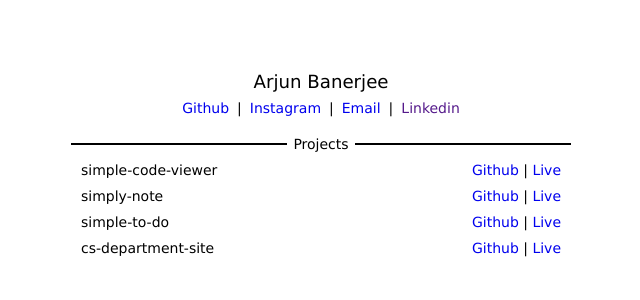
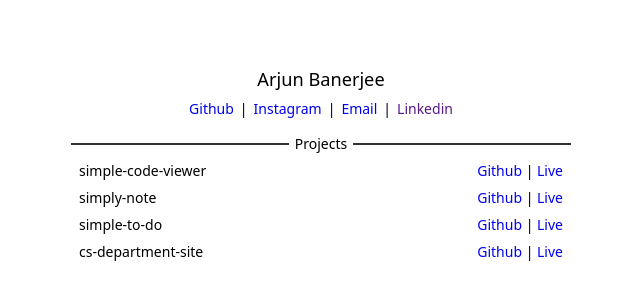
Before and after one commit to arjun6757/site, a plain HTML site: page index.html in a window 1280 px wide. Shown: the part 232-532 px from the top of the page, without its empty margins (319-959 px from the left). Drawn offline with Linux system fonts and the light colour scheme.

Commit message:
style: use pseudo-class and set font to system-ui

```diff
--- a/style.css
+++ b/style.css
@@ -2,8 +2,17 @@
     box-sizing: border-box;
     padding: 0;
     margin: 0;
-    font-family: Verdana, Geneva, Tahoma, sans-serif;
+    font-family: system-ui, -apple-system, BlinkMacSystemFont, 'Segoe UI', Roboto, Oxygen, Ubuntu, Cantarell, 'Open Sans', 'Helvetica Neue', sans-serif;
     font-size: 14px;
+}
+
+:root {
+    --row-gap: 6px;
+    --col-gap: 8px;
+    --border-color: #333;
+    --border: 0.5px;
+    --mt: 8px;
+    --padding: 8px;
 }
 
 body {
@@ -16,21 +25,21 @@ body {
 main {
     display: flex;
     flex-direction: column;
-    gap: 10px;
+    gap: var(--col-gap);
 }
 
 main .intro {
     display: flex;
     flex-direction: column;
     align-items: center;
-    gap: 8px;
+    gap: var(--col-gap);
     width: 500px;
 }
 
 main ul {
     display: flex;
     list-style: none;
-    gap: 8px;
+    gap: var(--row-gap);
 }
 
 a {
@@ -48,39 +57,39 @@ h1 {
     font-size: 1.3em;
 }
 
-.projects-heading, .experience-heading {
-    margin-top: 10px;
+.projects-heading {
+    margin-top: var(--mt);
     display: flex;
-    gap: 6px;
+    gap: var(--row-gap);
     align-items: center;
     justify-content: center;
 }
 
-.projects-heading .border-l, .experience-heading .border-l {
+.projects-heading .border-l {
     height: 1px;
-    border: 0.5px solid black;
+    border: var(--border) solid var(--border-color);
     flex: 1;
 }
 
-.projects-heading .border-r, .experience-heading .border-r {
+.projects-heading .border-r {
     height: 1px;
-    border: 0.5px solid black;
+    border: var(--border) solid var(--border-color);
     flex: 1;
 }
 
-.projects .items, .experience .items{
-    padding: 10px;
+.projects .items {
+    padding: var(--padding);
     display: flex;
     flex-direction: column;
-    gap: 10px;
+    gap: var(--col-gap);
 }
 
-.projects .items li , .experience .items li{
+.projects .items li {
     display: flex;
     justify-content: space-between;
 }
 
-@media(width <= 640px) {
+@media(width <=640px) {
     main .intro {
         width: 80vw;
     }
```
